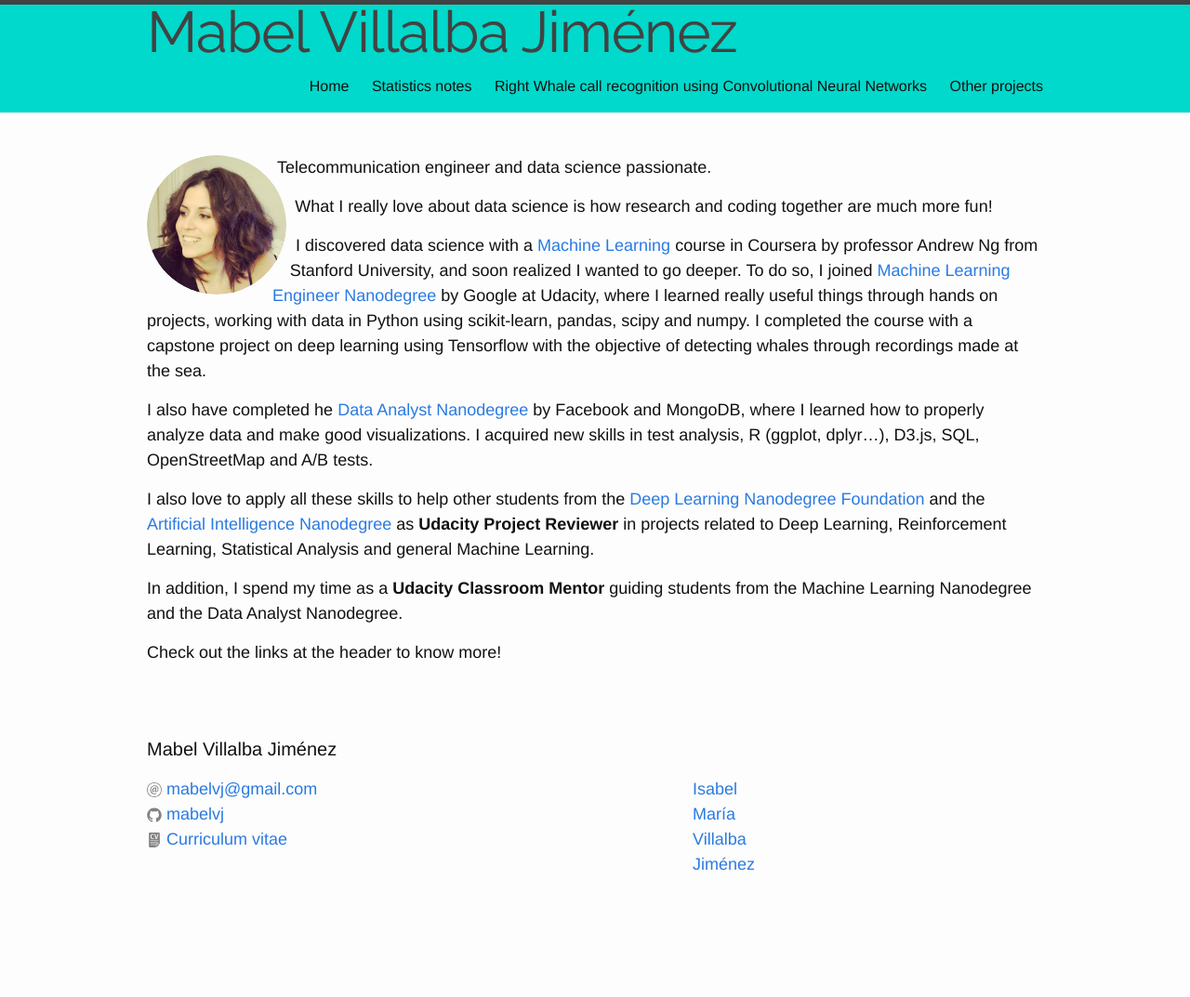
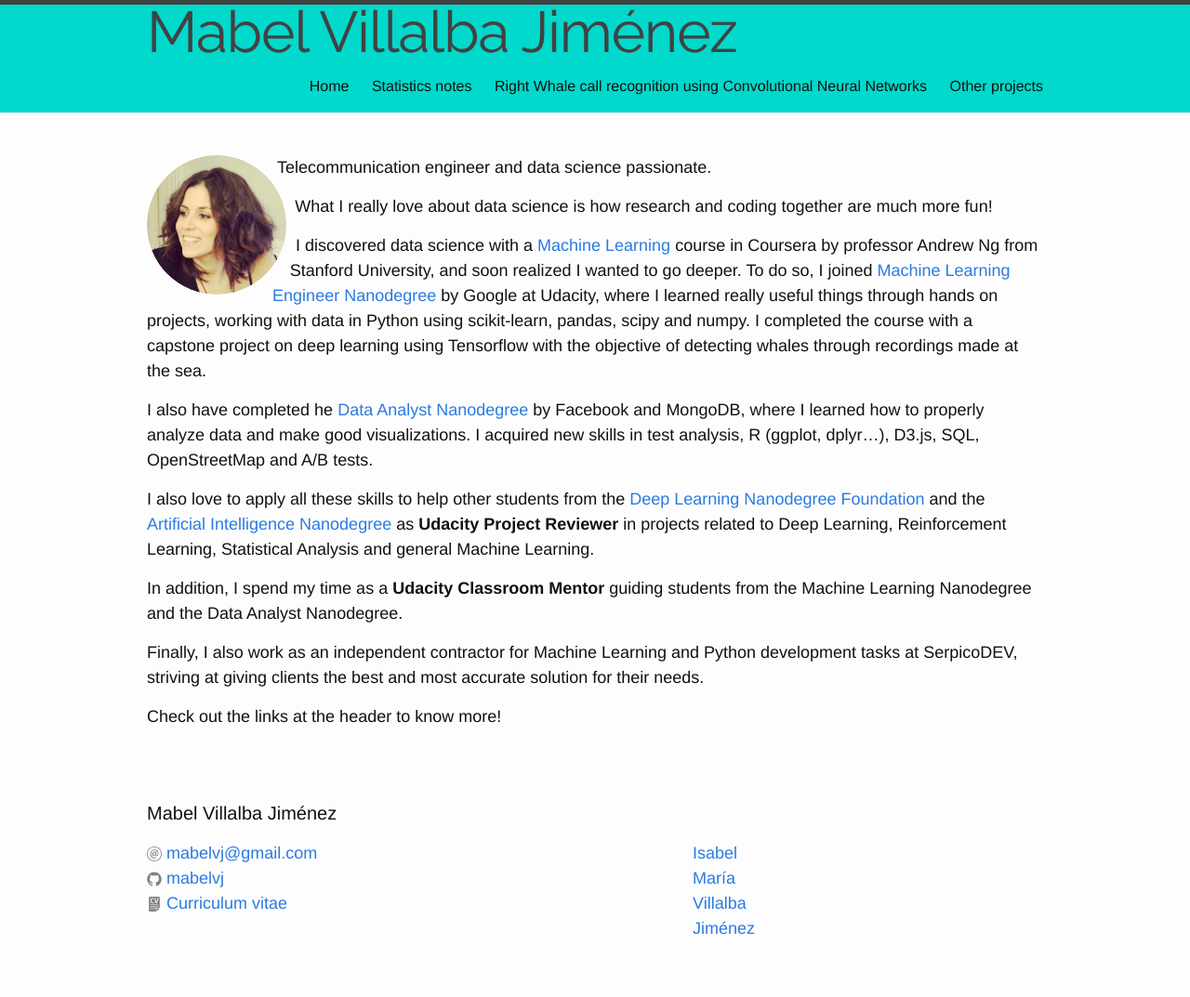
Before and after one commit to mabelvj/mabelvj.github.io, a Jekyll site: the page built from index.md, in a window 1280 px wide. Shown: the whole page at 93% size. Built offline with Jekyll 4.4.1, drawn with Linux system fonts in a browser that asks for light colours; some web fonts are replaced; Markdown is read by kramdown in place of the engine named in the settings; comment, search, counter and statistics services are not loaded; before the commit the page ends 1004 px from its top, so only the background shows below that.

Commit message:
Update index.md

```diff
--- a/index.md
+++ b/index.md
@@ -43,6 +43,7 @@ I also love to apply all these skills to help other students from the [Deep Lear
 
 In addition, I spend my time as a **Udacity Classroom Mentor** guiding students from the Machine Learning Nanodegree and the Data Analyst Nanodegree.
 
+Finally, I also work as an independent contractor for Machine Learning and Python development tasks at SerpicoDEV, striving at giving clients the best and most accurate solution for their needs.
 
 
 Check out the links at the header to know more!
```
